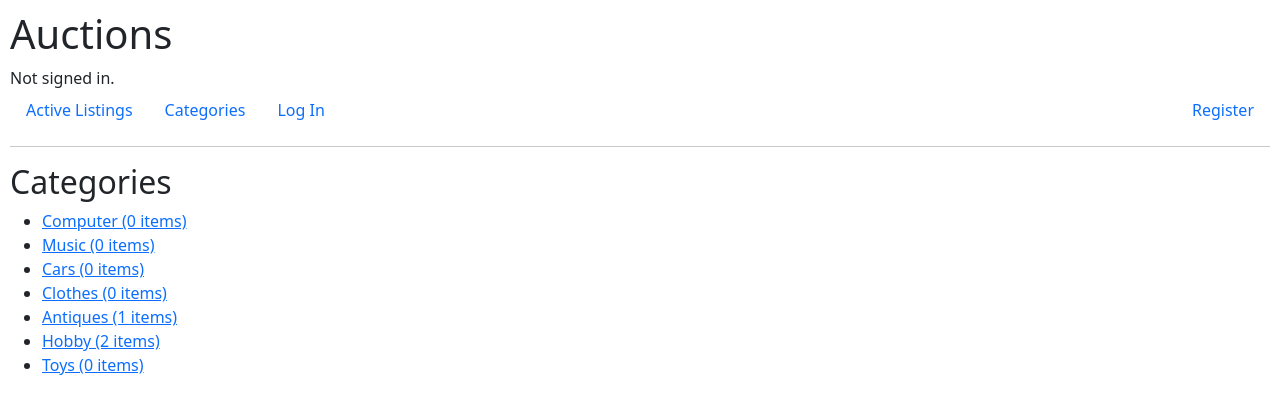
After one commit to jpduduch/commerce-cs50w, a Django app: page /categories in a window 1280 px wide. The commit adds this page. Shown: the top 414 px of the page. Run offline with Django 3.2, Linux system fonts and the light colour scheme; data comes from the database, SQL or seed files in the repository.

Commit message:
wip: filter by category

```diff
--- a/auctions/models.py
+++ b/auctions/models.py
@@ -13,6 +13,11 @@ class User(AbstractUser):
 class Category(models.Model):
     name = models.CharField(max_length=64)
 
+    @property
+    def count(self):
+        amount = len(self.items.all())
+        return amount
+
     def __str__(self):
         return self.name
 
@@ -26,7 +31,7 @@ class Listing(models.Model):
     seller = models.ForeignKey(User, on_delete=models.CASCADE)
     creation_date = models.DateTimeField(auto_now_add=True)
     thumbnail = models.ImageField(blank=True, null=True, upload_to="listings/")
-    category = models.ForeignKey(Category, on_delete=models.SET_NULL, null=True, blank=True)
+    category = models.ForeignKey(Category, on_delete=models.SET_NULL, null=True, blank=True, related_name="items")
 
     @property
     def current_price(self):
--- /dev/null
+++ b/auctions/templates/auctions/categories.html
@@ -0,0 +1,15 @@
+{% extends "auctions/layout.html" %}
+
+{% block body %}
+
+    <h2>Categories</h2>
+
+    <ul>
+        {% for category in categories %}
+            <li>
+                <a href="{% url "category" category.id %}">{{ category.name }} ({{ category.count }} items)</a>
+            </li>
+        {% endfor %}
+    </ul>
+
+{% endblock body %}
--- a/auctions/templates/auctions/layout.html
+++ b/auctions/templates/auctions/layout.html
@@ -20,6 +20,9 @@
             <li class="nav-item">
                 <a class="nav-link" href="{% url 'index' %}">Active Listings</a>
             </li>
+            <li>
+                <a href="{% url 'categories' %}" class="nav-link">Categories</a>
+            </li>
             {% if user.is_authenticated %}
                 <li class="nav-item">
                     <a href="{% url "create" %}" class="nav-link">New Listing</a>
--- a/auctions/templates/auctions/listing.html
+++ b/auctions/templates/auctions/listing.html
@@ -13,7 +13,7 @@
             <div id="content" class="col col-12 col-md-6 col-lg-4 p-sm-2 p-md-3 p-lg-4">
                 <caption>by <strong>{{ listing.seller }}</strong></caption>
                 {% if not listing.category == None %}
-                    <p class="strong fs-5">Category: {{ listing.category }}</p>
+                    <p class="strong fs-5">Category: <a href="">{{ listing.category }}</a></p>
                 {% endif %}
                 <h3>{{ listing.title }}</h3>
                 <p class="fs-6">Current price</p>
--- a/auctions/urls.py
+++ b/auctions/urls.py
@@ -10,5 +10,7 @@ urlpatterns = [
     path("new-listing", views.create_listing, name="create"),
     path("<int:listing_id>", views.listing, name="listing"),
     path("<int:listing_id>/bid", views.place_bid, name="place_bid"),
-    path("<int:listing_id>/comment", views.post_comment, name="post_comment")
+    path("<int:listing_id>/comment", views.post_comment, name="post_comment"),
+    path("categories", views.categories, name="categories"),
+    path("categories/<int:category_id>", views.category, name="category")
 ]
--- a/auctions/views.py
+++ b/auctions/views.py
@@ -6,7 +6,7 @@ from django.shortcuts import get_object_or_404, render, redirect
 from django.urls import reverse
 from django.views.decorators.http import require_POST
 
-from .models import User, Listing, Comment
+from .models import User, Listing, Comment, Category
 from .forms import ListingForm, BiddingForm, CommentingForm
 
 
@@ -126,6 +126,7 @@ def listing(request, listing_id):
 
     return render(request, "auctions/listing.html", {
         "listing": listing,
+        "category_id": category,
         "bidding_form": bidding_form,
         "comments": comments,
         "commenting_form": commenting_form
@@ -173,3 +174,19 @@ def post_comment(request, listing_id):
     comment.save()
 
     return redirect("listing", listing_id=listing_id)
+
+
+def categories(request):
+    categories = Category.objects.all()
+
+    return render(request, "auctions/categories.html", {
+        "categories": categories
+    })
+
+
+def category(request, category_id):
+    listings = Listing.objects.filter(category=category_id)
+
+    return render(request, "auctions/category.html", {
+        "listings": listings
+    })
```
Also changed, not shown: auctions/templates/auctions/category.html (added, +9 -0 lines), 1 other file.
